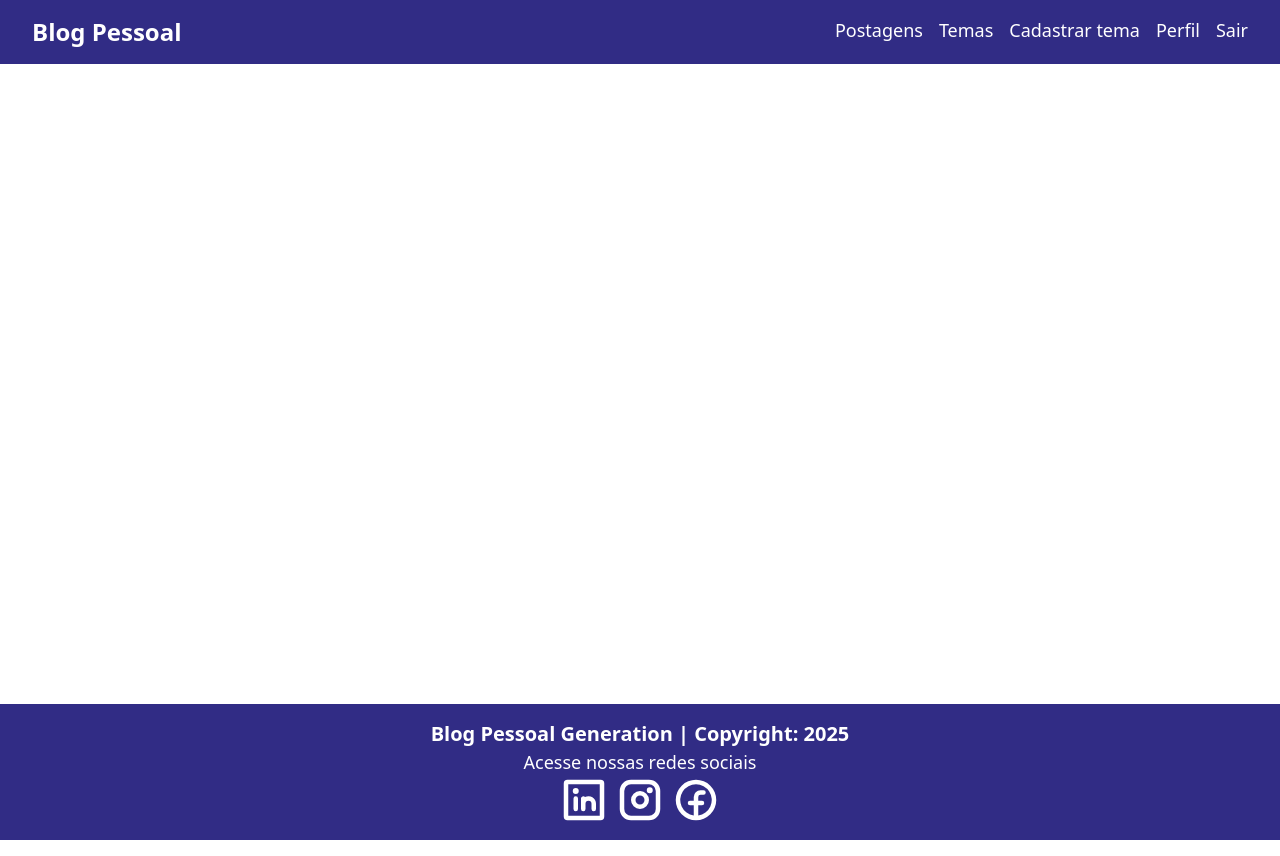
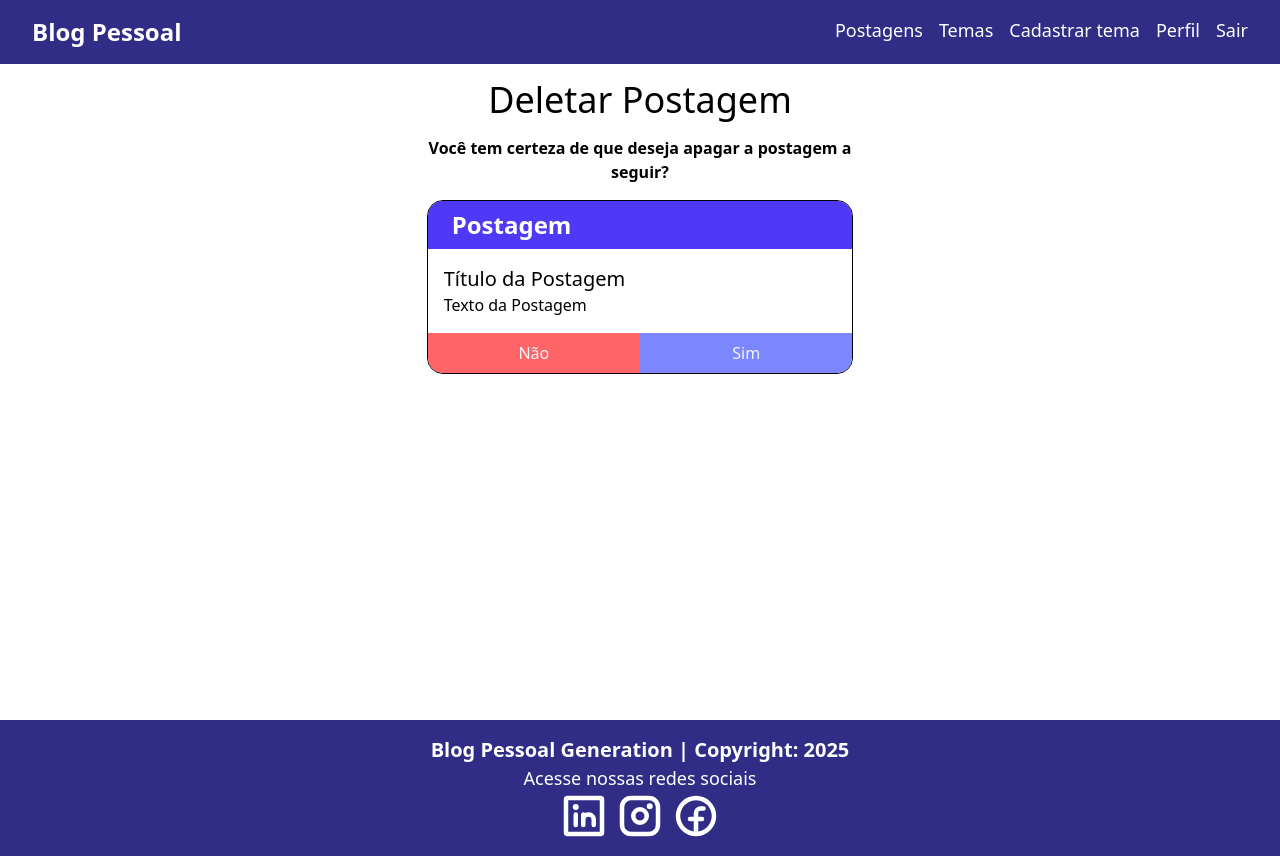
Before and after one commit to rafaelq80/blogpessoal_react_v19, a React (Vite) app: page /deletarpostagem/1 in a window 1280 px wide. Built offline with nearby package versions, Linux system fonts and the light colour scheme.

Commit message:
:sparkles: Construção do Componente DeletarPostagem

```diff
--- a/src/App.tsx
+++ b/src/App.tsx
@@ -1,6 +1,8 @@
 import { BrowserRouter, Route, Routes } from 'react-router-dom'
 import Footer from './components/footer/Footer'
 import Navbar from './components/navbar/Navbar'
+import DeletarPostagem from './components/postagem/deletarpostagem/DeletarPostagem'
+import FormPostagem from './components/postagem/formpostagem/FormPostagem'
 import ListaPostagens from './components/postagem/listapostagens/ListaPostagens'
 import DeletarTema from './components/tema/deletartema/DeletarTema'
 import FormTema from './components/tema/formtema/FormTema'
@@ -9,7 +11,6 @@
 import Cadastro from './pages/cadastro/Cadastro'
 import Home from './pages/home/Home'
 import Login from './pages/login/Login'
-import FormPostagem from './components/postagem/formpostagem/FormPostagem'
 
 function App() {
 	return (
@@ -29,6 +30,7 @@
 							<Route path="/postagens" element={<ListaPostagens />} />
 							<Route path="/cadastrarpostagem" element={<FormPostagem />} />
 							<Route path="/editarpostagem/:id" element={<FormPostagem />} />
+							<Route path="/deletarpostagem/:id" element={<DeletarPostagem />} />
 						</Routes>
 					</div>
 					<Footer />
--- /dev/null
+++ b/src/components/postagem/deletarpostagem/DeletarPostagem.tsx
@@ -0,0 +1,35 @@
+function DeletarPostagem() {
+    return (
+        <div className='container w-1/3 mx-auto'>
+            <h1 className='text-4xl text-center my-4'>Deletar Postagem</h1>
+
+            <p className='text-center font-semibold mb-4'>
+                Você tem certeza de que deseja apagar a postagem a seguir?
+            </p>
+
+            <div className='border flex flex-col rounded-2xl overflow-hidden justify-between'>
+                <header
+                    className='py-2 px-6 bg-indigo-600 text-white font-bold text-2xl'>
+                    Postagem
+                </header>
+                <div className="p-4">
+                    <p className='text-xl h-full'>Título da Postagem</p>
+                    <p>Texto da Postagem</p>
+                </div>
+                <div className="flex">
+                    <button
+                        className='text-slate-100 bg-red-400 hover:bg-red-600 w-full py-2'>
+                        Não
+                    </button>
+                    <button
+                        className='w-full text-slate-100 bg-indigo-400
+                        hover:bg-indigo-600 flex items-center justify-center'>
+                        Sim
+                    </button>
+                </div>
+            </div>
+        </div>
+    )
+}
+
+export default DeletarPostagem
```
